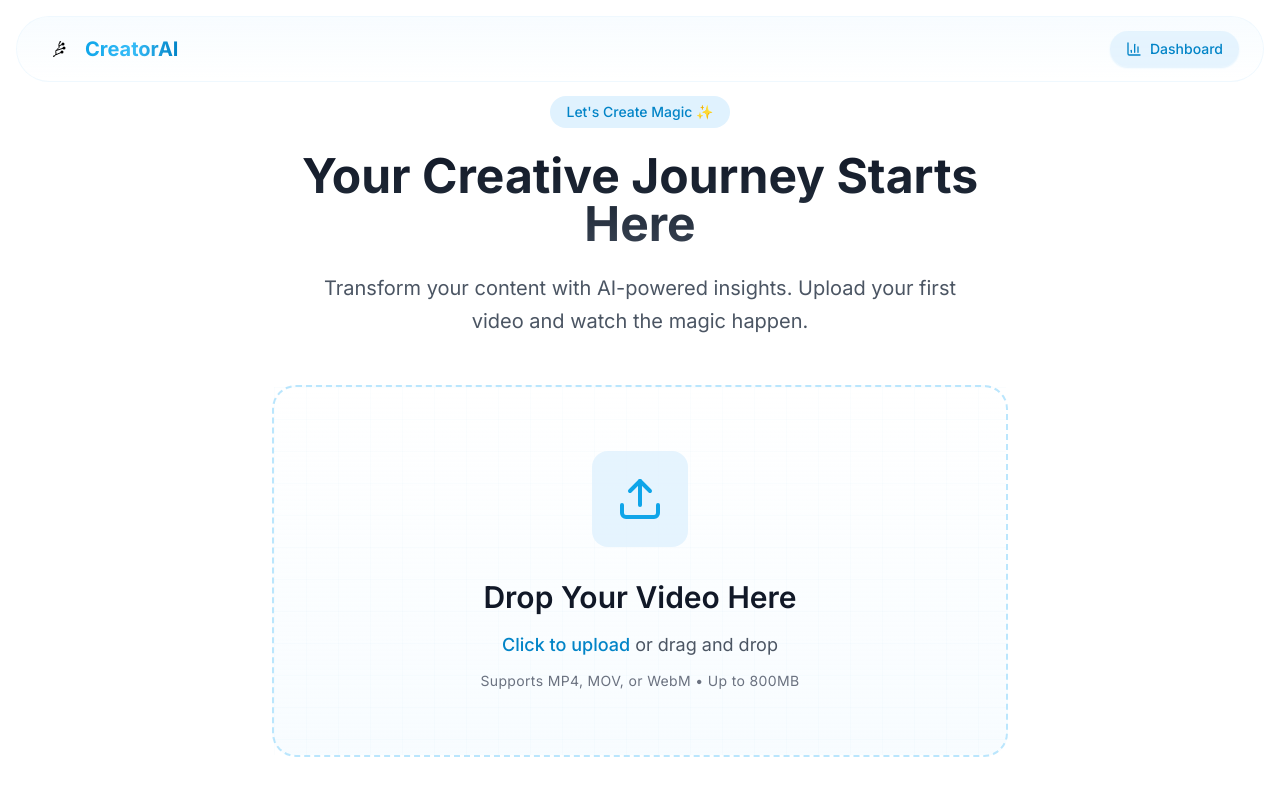
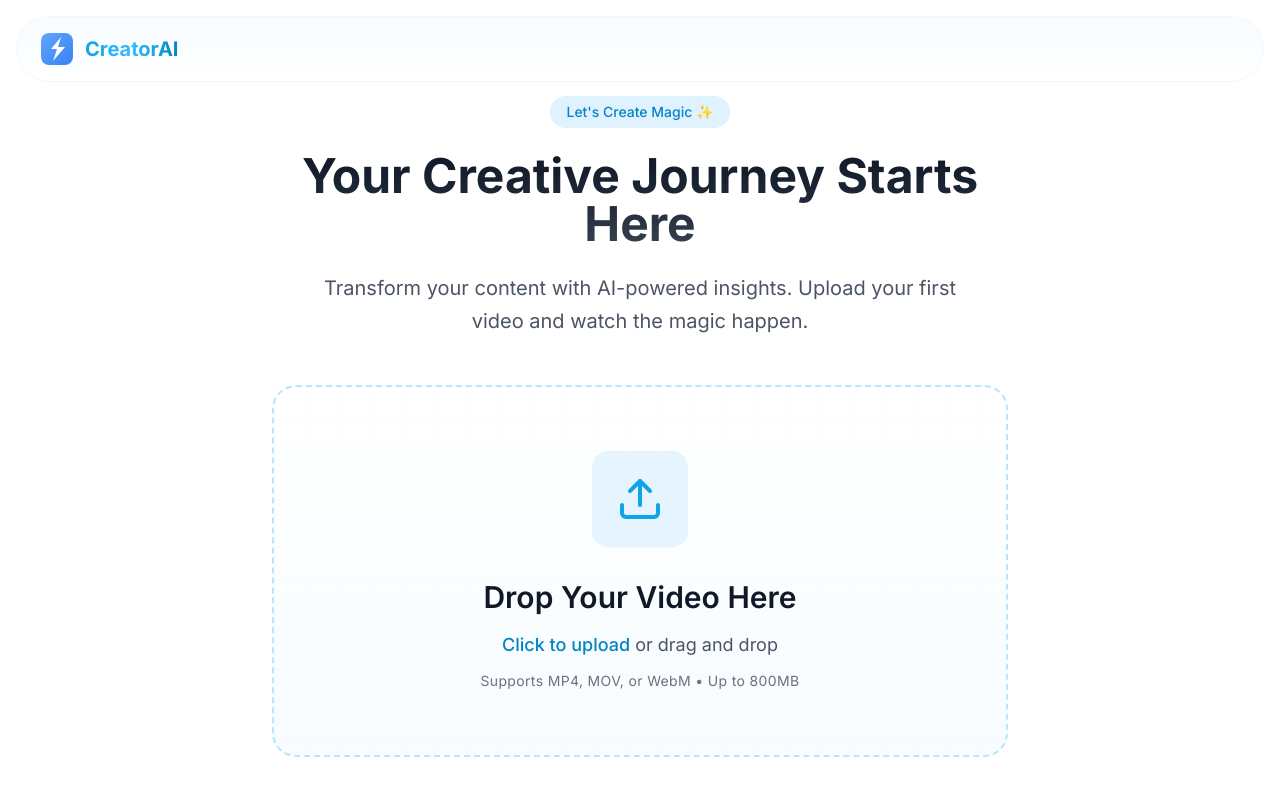
Before and after one commit to coderkai03/hacklytics, a Next.js app in the folder frontend/hacklytics/: page /dashboard in a window 1280 px wide. Shown: the top 796 px of the page. Built offline with nearby package versions, Linux system fonts and the light colour scheme.

Commit message:
fixed bugs and favicon

```diff
--- a/frontend/hacklytics/app/(with-nav)/dashboard/page.tsx
+++ b/frontend/hacklytics/app/(with-nav)/dashboard/page.tsx
@@ -2,7 +2,6 @@
 
 import { useState } from "react";
 import { Upload } from "lucide-react";
-import { Card } from "@/components/ui/card";
 import VideoAnalysis from "@/components/VideoAnalysis";
 
 export default function DashboardPage() {
@@ -40,7 +39,7 @@ export default function DashboardPage() {
       <div className="w-full max-w-3xl mx-auto px-4">
         <div className="text-center mb-12">
           <div className="inline-block mb-6 px-4 py-1.5 bg-sky-100 rounded-full text-sm font-medium text-sky-600">
-            Let's Create Magic ✨
+            Let&apos;s Create Magic ✨
           </div>
           <h1 className="text-5xl font-bold mb-6 bg-gradient-to-b from-gray-900 via-gray-800 to-gray-700 bg-clip-text text-transparent">
             Your Creative Journey Starts Here
--- a/frontend/hacklytics/app/globals.css
+++ b/frontend/hacklytics/app/globals.css
@@ -41,11 +41,11 @@
     --chart-4: 43 74% 66%;
     --chart-5: 27 87% 67%;
     --radius: 0.5rem;
-    --color-1: 0 100% 63%;
-    --color-2: 270 100% 63%;
-    --color-3: 210 100% 63%;
-    --color-4: 195 100% 63%;
-    --color-5: 90 100% 63%;
+    --color-1: 217 91% 60%; /* Blue */
+    --color-2: 215 95% 50%; /* Darker Blue */
+    --color-3: 199 89% 48%; /* Sky Blue */
+    --color-4: 190 85% 50%; /* Light Blue */
+    --color-5: 213 94% 68%; /* Bright Blue */
   }
   .dark {
     --background: 0 0% 3.9%;
--- a/frontend/hacklytics/app/layout.tsx
+++ b/frontend/hacklytics/app/layout.tsx
@@ -6,12 +6,10 @@ import { Toaster } from "@/components/ui/toaster";
 const inter = Inter({ subsets: ["latin"] });
 
 export const metadata = {
-  title: "CreatorAI - AI-Powered Content Analytics",
-  description: "Transform your content with AI-powered insights",
+  title: "CreatorAI",
+  description: "AI-powered content analysis",
   icons: {
-    icon: [{ url: "/logo.svg", type: "image/svg+xml" }],
-    apple: { url: "/logo.svg" },
-    shortcut: { url: "/logo.svg" },
+    icon: "/favicon.svg",
   },
 };
 
@@ -23,9 +21,9 @@ export default function RootLayout({
   return (
     <html lang="en">
       <head>
-        <link rel="icon" href="/logo.svg" type="image/svg+xml" />
-        <link rel="apple-touch-icon" href="/logo.svg" />
-        <link rel="shortcut icon" href="/logo.svg" type="image/svg+xml" />
+        <link rel="icon" href="/favicon.svg" type="image/svg+xml" />
+        <link rel="apple-touch-icon" href="/favicon.svg" />
+        <link rel="shortcut icon" href="/favicon.svg" type="image/svg+xml" />
       </head>
       <body className={inter.className}>
         {children}
--- a/frontend/hacklytics/app/page.tsx
+++ b/frontend/hacklytics/app/page.tsx
@@ -1,4 +1,4 @@
-'use client'
+"use client";
 
 import Link from "next/link";
 import { ArrowRight, Brain, Target, LineChart } from "lucide-react";
@@ -8,7 +8,6 @@ import { RainbowButton } from "@/components/magicui/rainbow-button";
 import { motion } from "framer-motion";
 
 export default function LandingPage() {
-
   const features = [
     {
       icon: <Brain className="h-8 w-8 text-primary" />,
@@ -61,7 +60,7 @@ export default function LandingPage() {
             transition={{ duration: 0.5 }}
             className="inline-block mb-6 px-4 py-1.5 bg-sky-100 rounded-full text-sm font-medium text-sky-600"
           >
-            Predict Your Content's Viral Potential
+            Predict Your Content&apos;s Viral Potential
           </motion.div>
           <motion.h1
             initial={{ opacity: 0, y: 20 }}
@@ -72,7 +71,10 @@ export default function LandingPage() {
             <span className="bg-gradient-to-b from-gray-900 via-gray-800 to-gray-700 bg-clip-text text-transparent">
               Will Your Video
             </span>
-            <span className="bg-gradient-to-r from-sky-500 via-sky-400 to-sky-500 bg-clip-text text-transparent"> Go Viral?</span>
+            <span className="bg-gradient-to-r from-sky-500 via-sky-400 to-sky-500 bg-clip-text text-transparent">
+              {" "}
+              Go Viral?
+            </span>
           </motion.h1>
           <motion.p
             initial={{ opacity: 0, y: 20 }}
@@ -80,14 +82,13 @@ export default function LandingPage() {
             transition={{ duration: 0.5, delay: 0.4 }}
             className="text-xl text-gray-600 mb-12 max-w-3xl mx-auto"
           >
-            Upload your short-form video and our AI will analyze its viral potential, hook strength, and give you specific ways to make it better.
+            Upload your short-form video and our AI will analyze its viral
+            potential, hook strength, and give you specific ways to make it
+            better.
           </motion.p>
           <div className="flex flex-col gap-4 items-center">
             <Link href="/dashboard">
-              <RainbowButton
-                className="group relative inline-flex items-center overflow-hidden"
-                containerClassName="animate-shimmer bg-[linear-gradient(110deg,#000103,45%,#1e2631,55%,#000103)] bg-[length:200%_100%] text-lg"
-              >
+              <RainbowButton className="text-white font-medium text-lg">
                 Try Now - It&apos;s Free
                 <ArrowRight className="ml-2 h-5 w-5 group-hover:translate-x-1 transition-transform" />
               </RainbowButton>
@@ -117,7 +118,8 @@ export default function LandingPage() {
               Know Before You Post
             </h2>
             <p className="text-xl text-gray-600 max-w-2xl mx-auto">
-              Stop guessing what works. Get data-driven insights for your content.
+              Stop guessing what works. Get data-driven insights for your
+              content.
             </p>
           </motion.div>
           <div className="grid md:grid-cols-3 gap-8">
--- a/frontend/hacklytics/components/Navigation.tsx
+++ b/frontend/hacklytics/components/Navigation.tsx
@@ -2,16 +2,12 @@
 
 import Link from "next/link";
 import { usePathname } from "next/navigation";
-import { BarChart3, ArrowRight } from "lucide-react";
+import { ArrowRight } from "lucide-react";
 import { Button } from "@/components/ui/button";
 import Image from "next/image";
 
 export default function Navigation() {
   const pathname = usePathname();
-
-  const navItems = [
-    { href: "/dashboard", label: "Dashboard", icon: BarChart3 },
-  ];
 
   return (
     <div className="fixed top-0 left-0 right-0 z-50 backdrop-blur-sm mt-4">
@@ -29,7 +25,7 @@ export default function Navigation() {
               >
                 <div className="relative w-8 h-8 transform group-hover:rotate-12 transition-transform duration-300 bg-transparent">
                   <Image
-                    src="/logo.svg"
+                    src="/favicon.svg"
                     alt="CreatorAI Logo"
                     width={32}
                     height={32}
@@ -40,28 +36,6 @@ export default function Navigation() {
                   CreatorAI
                 </span>
               </Link>
-
-              {/* Navigation Items and CTA Buttons */}
-              <div className="flex items-center space-x-6">
-                <div className="hidden sm:flex sm:space-x-2">
-                  {navItems.map((item) => (
-                    <Link
-                      key={item.href}
-                      href={item.href}
-                      className={`
-                        flex items-center px-4 py-2 rounded-full text-sm font-medium transition-all duration-300
-                        ${
-                          pathname === item.href
-                            ? "bg-sky-100/80 text-sky-600 shadow-sm shadow-sky-100"
-                            : "text-gray-600 hover:bg-sky-50/80"
-                        }
-                      `}
-                    >
-                      <item.icon className="w-4 h-4 mr-2" />
-                      {item.label}
-                    </Link>
-                  ))}
-                </div>
 
               {/* CTA Buttons */}
               {pathname === "/" && (
@@ -80,7 +54,6 @@ export default function Navigation() {
               )}
             </div>
           </div>
-          </div>
         </nav>
       </div>
     </div>
--- a/frontend/hacklytics/components/TextScramble.tsx
+++ /dev/null
@@ -1,44 +0,0 @@
-'use client';
-import { useEffect, useState } from 'react';
-
-const characters = 'ABCDEFGHIJKLMNOPQRSTUVWXYZabcdefghijklmnopqrstuvwxyz';
-
-interface TextScrambleProps {
-  text: string;
-}
-
-export default function TextScramble({ text }: TextScrambleProps) {
-  const [displayText, setDisplayText] = useState('');
-
-  useEffect(() => {
-    let iteration = 0;
-    let interval: NodeJS.Timeout;
-
-    const scramble = () => {
-      if (iteration >= text.length * 3) {
-        setDisplayText(text);
-        clearInterval(interval);
-        return;
-      }
-
-      const scrambled = text
-        .split('')
-        .map((char, index) => {
-          if (index < iteration / 3) {
-            return text[index];
-          }
-          if (char === ' ') return ' ';
-          return characters[Math.floor(Math.random() * characters.length)];
-        })
-        .join('');
-
-      setDisplayText(scrambled);
-      iteration += 1;
-    };
-
-    interval = setInterval(scramble, 30);
-    return () => clearInterval(interval);
-  }, [text]);
-
-  return <span>{displayText}</span>;
-}
--- a/frontend/hacklytics/components/magicui/rainbow-button.tsx
+++ b/frontend/hacklytics/components/magicui/rainbow-button.tsx
@@ -2,12 +2,14 @@ import React from "react";
 import { cn } from "@/lib/utils";
 
 interface RainbowButtonProps
-  extends React.ButtonHTMLAttributes<HTMLButtonElement> {}
+  extends React.ButtonHTMLAttributes<HTMLButtonElement> {
+  containerClassName?: string;
+}
 
 export const RainbowButton = React.forwardRef<
   HTMLButtonElement,
   RainbowButtonProps
->(({ children, className, ...props }, ref) => {
+>(({ children, className, containerClassName, ...props }, ref) => {
   return (
     <button
       ref={ref}
@@ -19,7 +21,8 @@ export const RainbowButton = React.forwardRef<
         "bg-[linear-gradient(#121213,#121213),linear-gradient(#121213_50%,rgba(18,18,19,0.6)_80%,rgba(18,18,19,0)),linear-gradient(90deg,hsl(var(--color-1)),hsl(var(--color-5)),hsl(var(--color-3)),hsl(var(--color-4)),hsl(var(--color-2)))]",
         // dark mode colors
         "dark:bg-[linear-gradient(#fff,#fff),linear-gradient(#fff_50%,rgba(255,255,255,0.6)_80%,rgba(0,0,0,0)),linear-gradient(90deg,hsl(var(--color-1)),hsl(var(--color-5)),hsl(var(--color-3)),hsl(var(--color-4)),hsl(var(--color-2)))]",
-        className,
+        containerClassName,
+        className
       )}
       {...props}
     >
--- a/frontend/hacklytics/tailwind.config.js
+++ b/frontend/hacklytics/tailwind.config.js
@@ -65,12 +65,17 @@ module.exports = {
           from: { height: "var(--radix-accordion-content-height)" },
           to: { height: 0 },
         },
+        shimmer: {
+          "0%": { backgroundPosition: "200% 0" },
+          "100%": { backgroundPosition: "-200% 0" },
+        },
       },
       animation: {
         "accordion-down": "accordion-down 0.2s ease-out",
         "accordion-up": "accordion-up 0.2s ease-out",
+        shimmer: "shimmer 8s ease-in-out infinite",
       },
     },
   },
   plugins: [require("tailwindcss-animate")],
-}
+};
```
Also changed, not shown: frontend/hacklytics/public/favicon.svg (added). Lines whose indentation alone changed are shown as unchanged.
